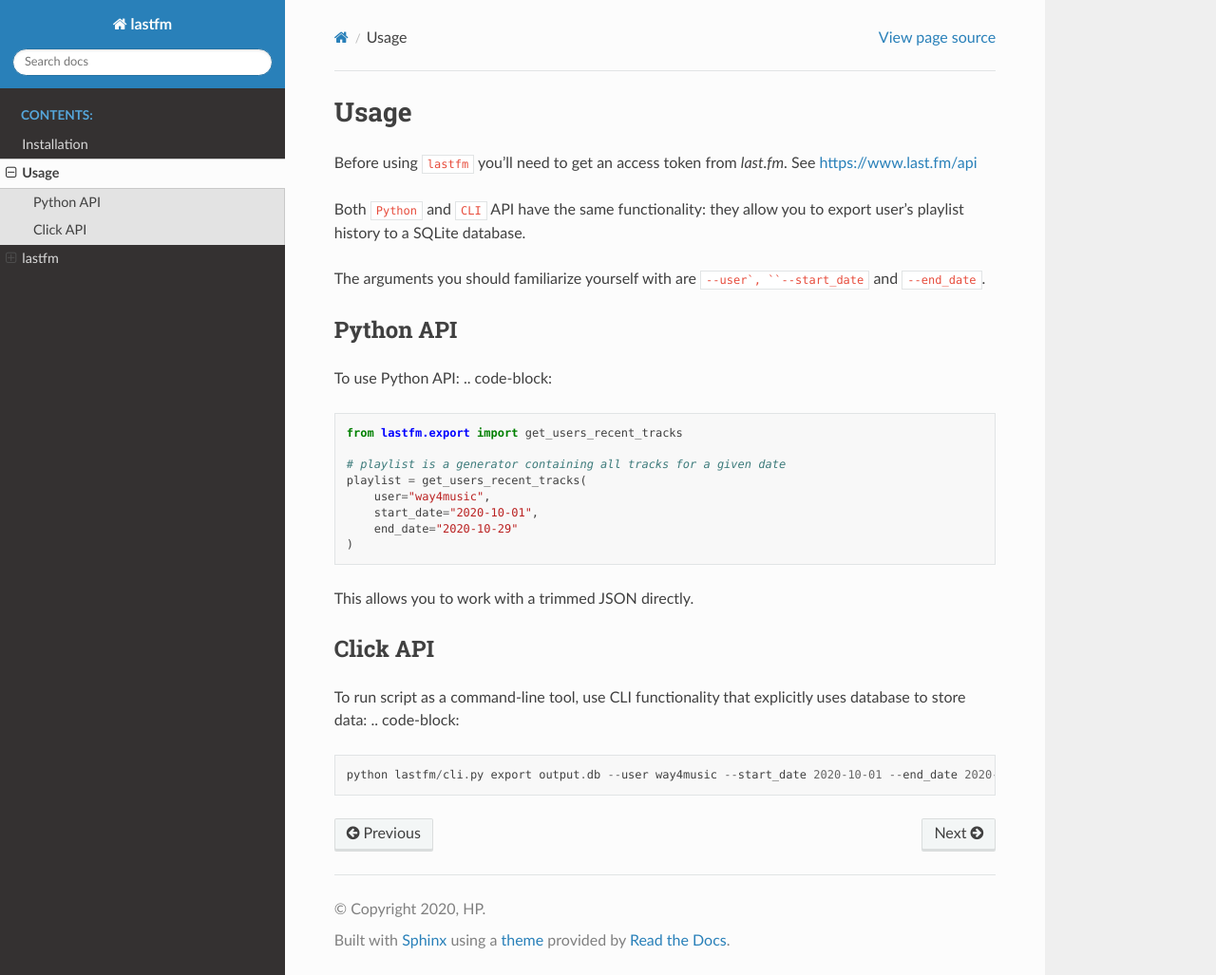
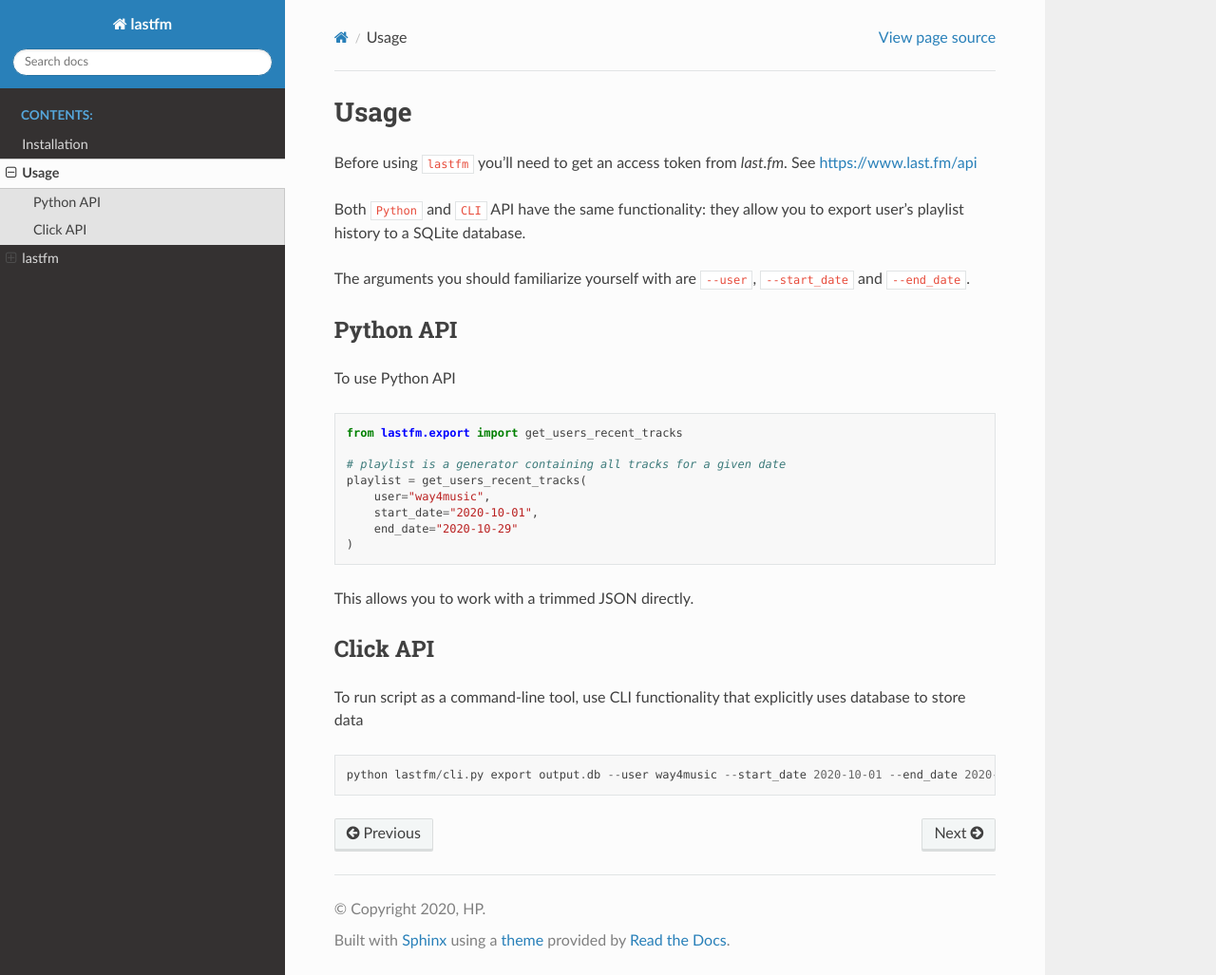
Before and after one commit to hp0404/lastfm-to-sqlite, a Sphinx documentation site: the page built from docs/usage.rst, in a window 1280 px wide and 1027 px high. Shown: the whole window at 95% size. Built offline with Sphinx 7.4.7 and the Read the Docs theme 2.0.0, drawn with Linux system fonts in a browser that asks for light colours.

Commit message:
code blocks

```diff
--- a/docs/usage.rst
+++ b/docs/usage.rst
@@ -6,14 +6,14 @@
 
 Both ``Python`` and ``CLI`` API have the same functionality: they allow you to export user's playlist history to a SQLite database.
 
-The arguments you should familiarize yourself with are ``--user`, ``--start_date`` and ``--end_date``.
+The arguments you should familiarize yourself with are ``--user``, ``--start_date`` and ``--end_date``.
 
 
 ----------
 Python API
 ----------
-To use Python API:
-.. code-block::
+To use Python API
+::
     from lastfm.export import get_users_recent_tracks
 
     # playlist is a generator containing all tracks for a given date
@@ -22,6 +22,7 @@
         start_date="2020-10-01",
         end_date="2020-10-29"
     )
+::
 
 This allows you to work with a trimmed JSON directly.
 
@@ -29,6 +30,7 @@
 ---------
 Click API
 ---------
-To run script as a command-line tool, use CLI functionality that explicitly uses database to store data:
-.. code-block::
+To run script as a command-line tool, use CLI functionality that explicitly uses database to store data
+::
     python lastfm/cli.py export output.db --user way4music --start_date 2020-10-01 --end_date 2020-10-29
+::
```
Also changed, not shown: docs/installation.rst (+8 -6 lines).
